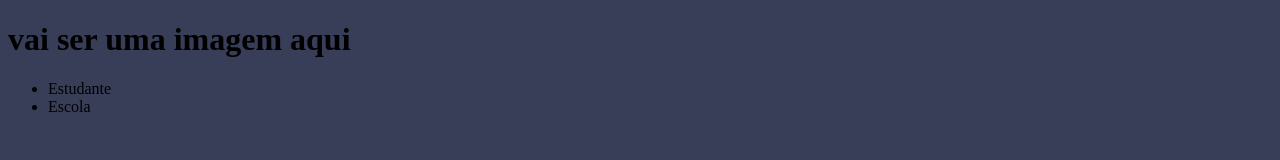
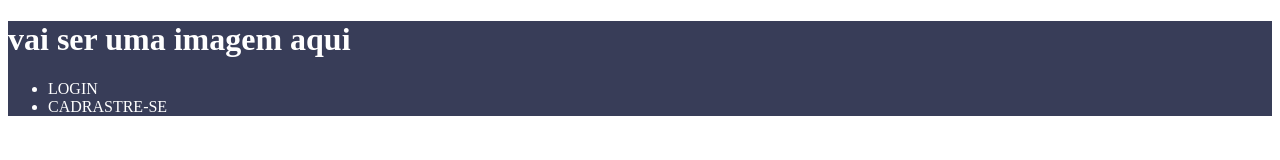
Before and after one commit to estela2071/site-escola306, a plain HTML site: page index.html in a window 1280 px wide. Drawn offline with Linux system fonts and the light colour scheme.

Commit message:
Add files via upload

```diff
--- a/index.html
+++ b/index.html
@@ -8,10 +8,12 @@
     <link rel="stylesheet" href="style.css">
 </head>
 <body>
+    <header>
     <h1>vai ser uma imagem aqui</h1>
     <ul>
-        <li>Estudante</li>
-        <li>Escola</li>
+        <li>LOGIN</li>
+        <li>CADRASTRE-SE</li>
     </ul>
+</header>
 </body>
 </html>
--- a/style.css
+++ b/style.css
@@ -1,3 +1,4 @@
-body{
+header{
  background-color: #383d58;
+ color: white;
 }
```
Also changed, not shown: alurastart logo 1.png (added).
